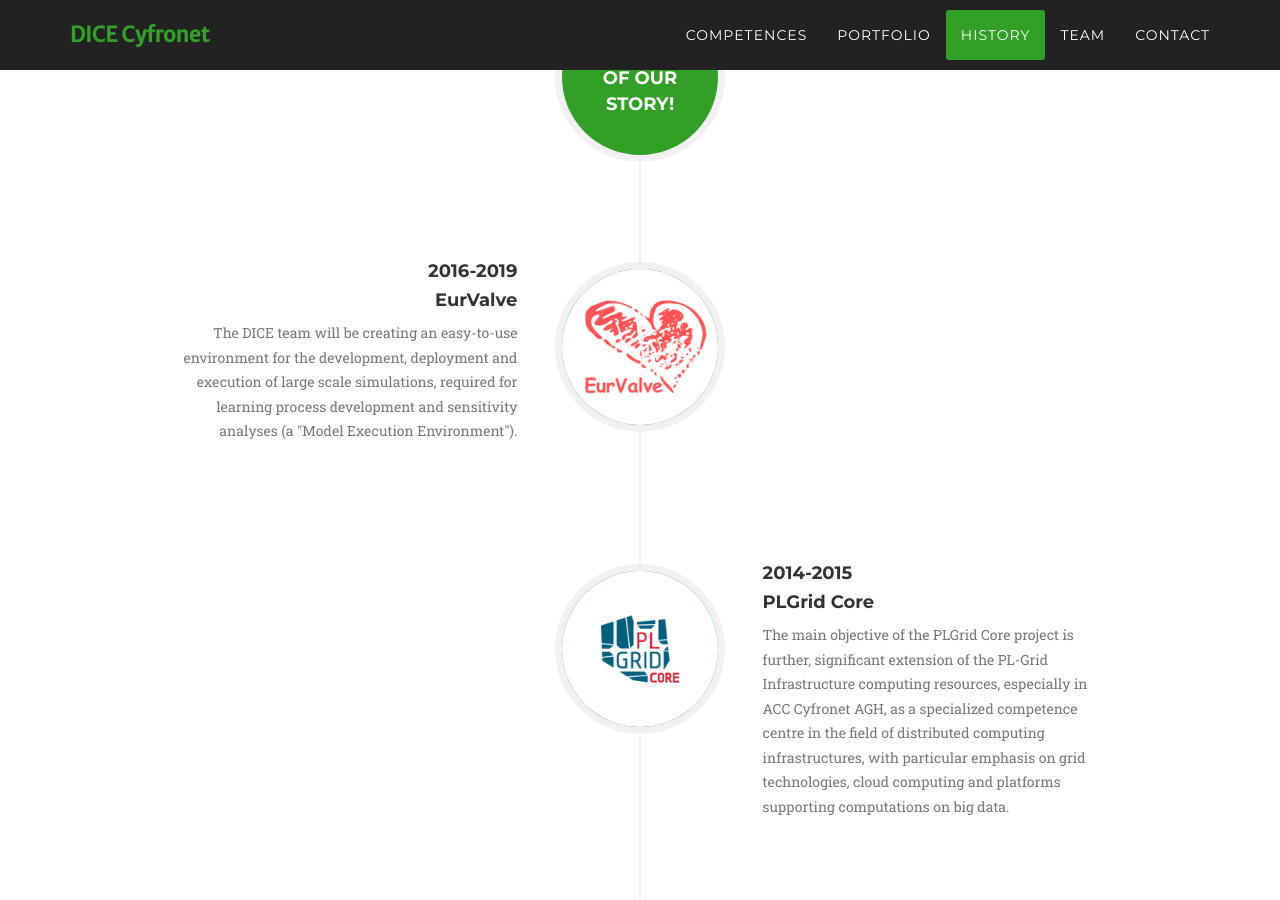
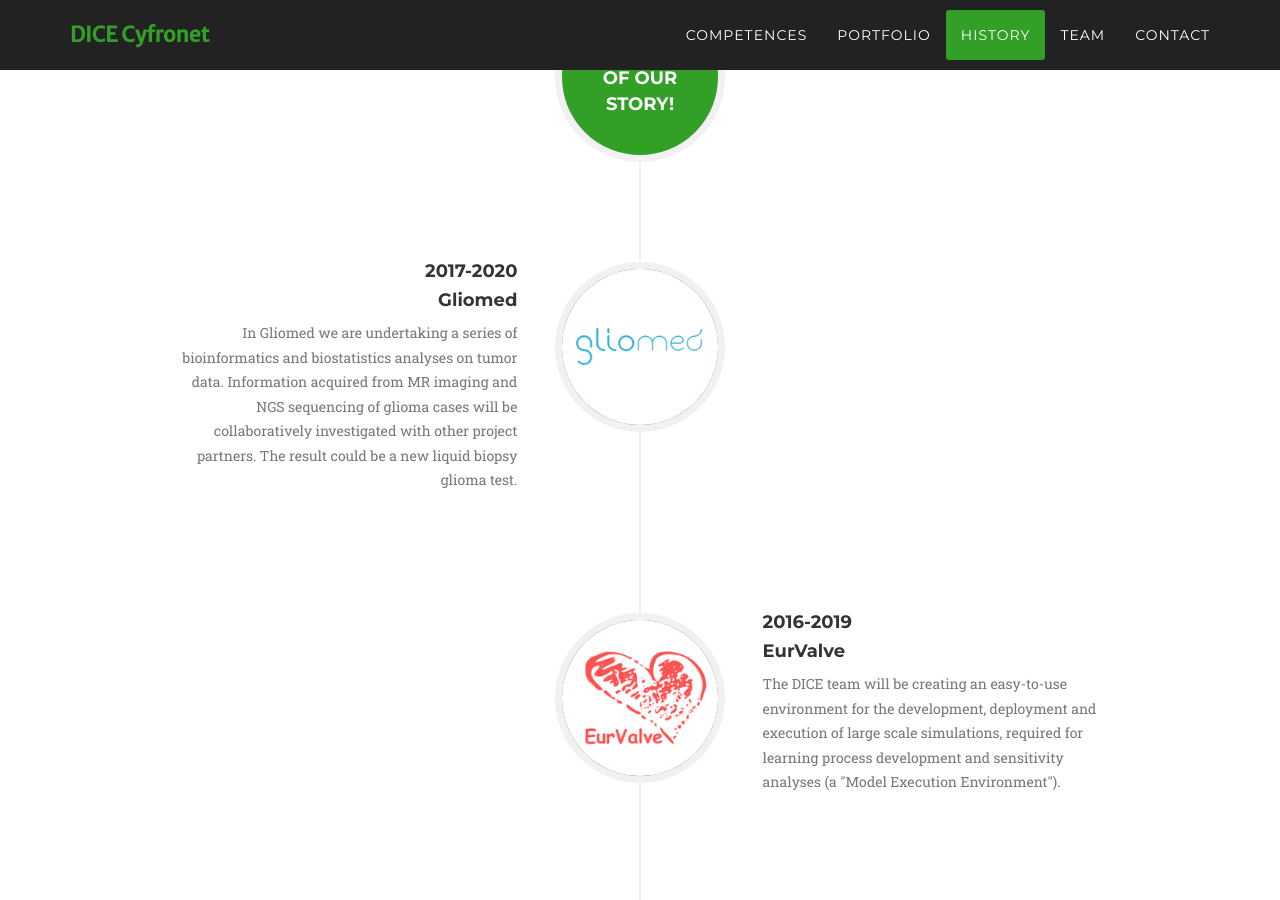
Before and after one commit to dice-cyfronet/dice-cyfronet.github.io-old, a Jekyll site: the page built from index.html, in a window 1280 px wide and 900 px high, scrolled down 3368 px. Built offline with Jekyll 4.4.1, drawn with Linux system fonts in a browser that asks for light colours; nearby versions of some CDN libraries; some web fonts are replaced.

Commit message:
adds information about Gliomed

```diff
--- a/_data/projects.yml
+++ b/_data/projects.yml
@@ -1,3 +1,7 @@
+- name: Gliomed
+  interval: 2017-2020
+  pic: gliomed.png
+  description: In Gliomed we are undertaking a series of bioinformatics and biostatistics analyses on tumor data. Information acquired from MR imaging and NGS sequencing of glioma cases will be collaboratively investigated with other project partners. The result could be a new liquid biopsy glioma test.
 - name: EurValve
   interval: 2016-2019
   pic: eurvalve.png
```
Also changed, not shown: img/projects/gliomed.png (added).
